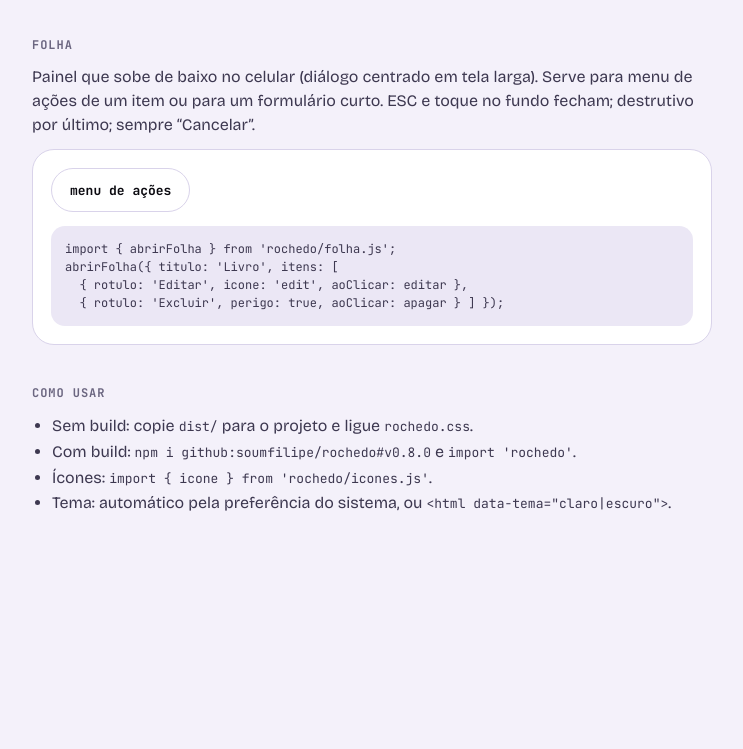
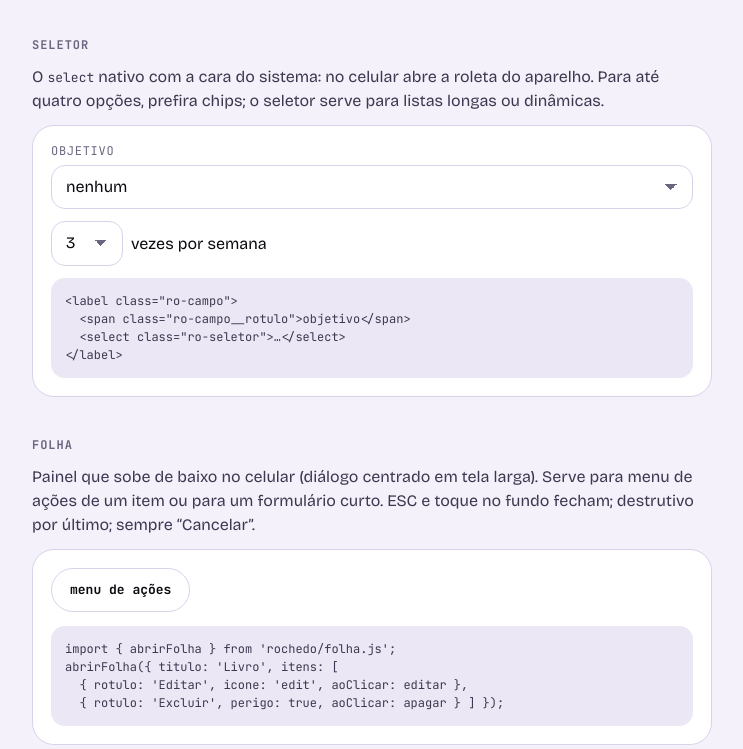
Before and after one commit to soumfilipe/rochedo, a website: page docs/index.html in a window 1280 px wide. Shown: the part 4912-5661 px from the top of the page, without its empty margins (268-1011 px from the left). Before the commit the page ends 5508 px from the top, so only its background shows below. Drawn offline with Linux system fonts and the light colour scheme.

Commit message:
Rochedo 0.10: seletor (select nativo estilizado)
Co-Authored-By: Claude Sonnet 5.5 <noreply@anthropic.com>
Claude-Session: https://claude.ai/code/session_01XiKFt5i2sw42uYicfj63Kv

```diff
--- a/docs/index.html
+++ b/docs/index.html
@@ -199,6 +199,20 @@ confirmar(botao, () => apagar(id), { rotulo: 'toque de novo para apagar' });</pr
   </section>
 
   <section>
+    <h2>seletor</h2>
+    <p>O <code>select</code> nativo com a cara do sistema: no celular abre a roleta do aparelho. Para até quatro opções, prefira chips; o seletor serve para listas longas ou dinâmicas.</p>
+    <div class="cartao" style="display:flex;flex-direction:column;gap:12px">
+      <label class="ro-campo"><span class="ro-campo__rotulo">objetivo</span>
+        <select class="ro-seletor" id="se-1"><option>nenhum</option><option>Ler 12 livros</option><option>Correr 10 km</option></select></label>
+      <label style="display:flex;align-items:center;gap:8px"><select class="ro-seletor ro-seletor--compacto" aria-label="vezes por semana"><option>1</option><option selected>3</option><option>5</option></select> vezes por semana</label>
+<pre>&lt;label class="ro-campo"&gt;
+  &lt;span class="ro-campo__rotulo"&gt;objetivo&lt;/span&gt;
+  &lt;select class="ro-seletor"&gt;…&lt;/select&gt;
+&lt;/label&gt;</pre>
+    </div>
+  </section>
+
+  <section>
     <h2>folha</h2>
     <p>Painel que sobe de baixo no celular (diálogo centrado em tela larga). Serve para menu de ações de um item ou para um formulário curto. ESC e toque no fundo fecham; destrutivo por último; sempre “Cancelar”.</p>
     <div class="cartao">
--- a/package.json
+++ b/package.json
@@ -1,6 +1,6 @@
 {
   "name": "rochedo",
-  "version": "0.9.0",
+  "version": "0.10.0",
   "description": "Rochedo: design system de Filipe Costa (variáveis, fontes, ícones e componentes em CSS puro).",
   "type": "module",
   "files": ["dist", "src"],
--- /dev/null
+++ b/src/componentes/seletor.css
@@ -0,0 +1,33 @@
+/* Seletor: o <select> nativo com a cara do Rochedo. Em celular o sistema abre a roleta própria,
+   que é o melhor controle para escolher um valor entre muitos.
+   <label class="ro-campo">
+     <span class="ro-campo__rotulo">objetivo</span>
+     <select class="ro-seletor"><option>nenhum</option>…</select>
+   </label>
+   Variação --compacto: largura do conteúdo, para entrar numa frase ("[3] vezes por semana").
+   Poucas opções (até 4) e todas importantes: use chips (radio), que mostram tudo de uma vez. */
+.ro-seletor {
+  -webkit-appearance: none;
+  appearance: none;
+  width: 100%;
+  min-height: var(--ro-alvo);
+  padding: 10px 40px 10px 14px;
+  border: 1px solid var(--ro-borda);
+  border-radius: var(--ro-raio-campo);
+  background-color: var(--ro-superficie);
+  background-image:
+    linear-gradient(45deg, transparent 50%, var(--ro-apoio) 50%),
+    linear-gradient(135deg, var(--ro-apoio) 50%, transparent 50%);
+  background-position: calc(100% - 21px) 50%, calc(100% - 15px) 50%;
+  background-size: 6px 6px, 6px 6px;
+  background-repeat: no-repeat;
+  color: var(--ro-texto);
+  font: 400 16px/1.4 var(--ro-fonte-titulo);
+  text-overflow: ellipsis;
+  box-sizing: border-box;
+  cursor: pointer;
+}
+.ro-seletor:focus-visible { outline: 2px solid var(--ro-foco); outline-offset: 0; border-color: transparent; }
+.ro-seletor[aria-invalid='true'] { border-color: var(--ro-perigo); }
+.ro-seletor:disabled { opacity: 0.55; cursor: default; }
+.ro-seletor--compacto { width: auto; min-width: 72px; }
```
Also changed, not shown: README.md, dist/fontes.css, dist/rochedo.css, dist/tokens.css.
